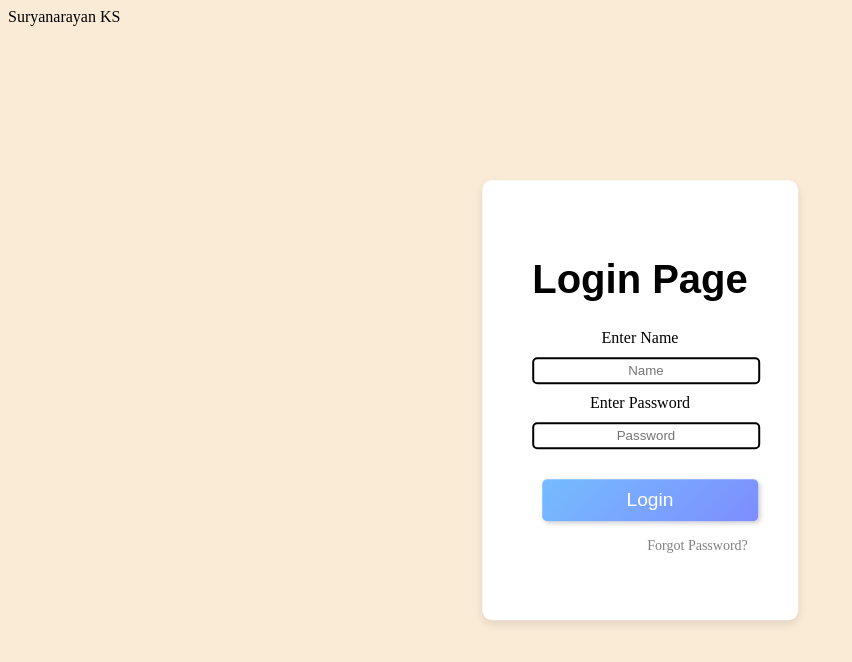
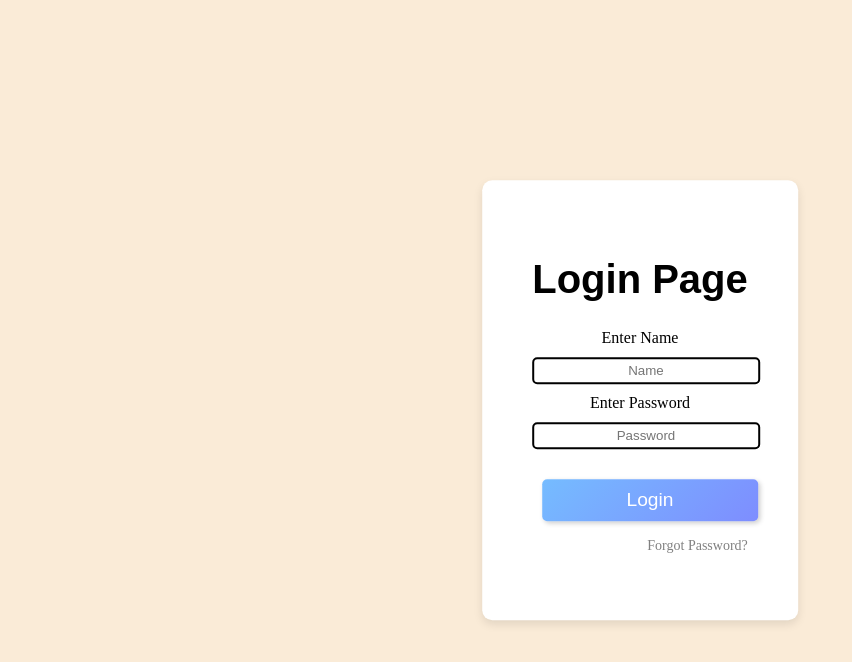
Before and after one commit to Snowfells/SDP, a plain HTML site: page index.html in a window 1280 px wide. Shown: the whole page, without its empty margins (0-852 px from the left). Drawn offline with Linux system fonts and the light colour scheme.

Commit message:
Update index.html

```diff
--- a/index.html
+++ b/index.html
@@ -22,8 +22,5 @@
         <p><a href="#" class="forgot">Forgot Password?</a></p>
 
     </div>
-    <p1 class="noreason">Suryanarayan KS</p1>
-
-
 </body>
 </html>
```
